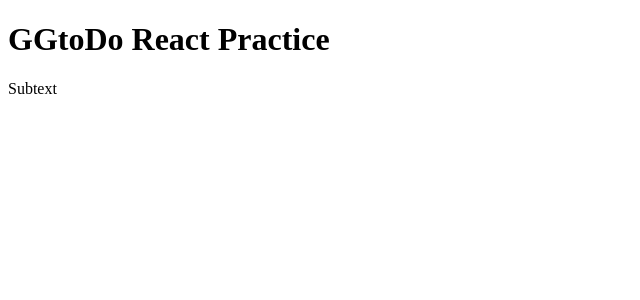
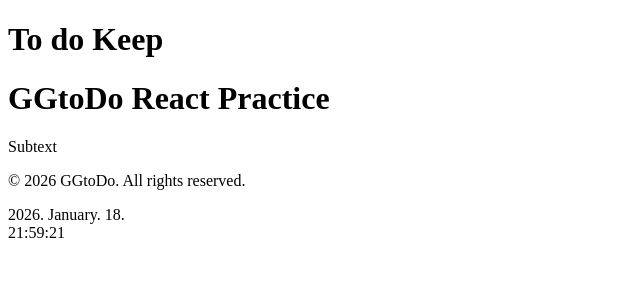
Before and after one commit to GaborSzaboHUN/GGtoDo_ReactPractice, a React (Vite) app: page / in a window 1280 px wide. Shown: the top 300 px of the page, without its empty margins (0-640 px from the left). Built offline with nearby package versions, Linux system fonts and the light colour scheme.

Commit message:
ToDo - Basic header footer done

```diff
--- a/src/App.jsx
+++ b/src/App.jsx
@@ -1,10 +1,14 @@
 import React from "react";
+import Header from "./components/Header.jsx";
+import Footer from "./components/Footer.jsx";
 
 const App = () => {
     return (
         <>
+            <Header />
             <h1>GGtoDo React Practice</h1>
             <p>Subtext</p>
+            <Footer />
         </>
     );
 };
--- /dev/null
+++ b/src/components/Footer.jsx
@@ -0,0 +1,19 @@
+import React from "react";
+import Time from "./Time.jsx";
+import { year, formattedDate } from "./utils/Date";
+
+const Footer = () => {
+    return (
+        <>
+            <footer>
+                <p>© {year} GGtoDo. All rights reserved.</p>
+                <div>
+                    <div>{formattedDate}</div>
+                    <Time />
+                </div>
+            </footer>
+        </>
+    );
+};
+
+export default Footer;
--- /dev/null
+++ b/src/components/Header.jsx
@@ -0,0 +1,11 @@
+import React from "react";
+
+const Header = () => {
+    return (
+        <header>
+            <h1>To do Keep</h1>
+        </header>
+    );
+};
+
+export default Header;
--- /dev/null
+++ b/src/components/Time.jsx
@@ -0,0 +1,15 @@
+import React, { useState } from "react";
+
+const Time = () => {
+    const [currentTime, setCurrentTime] = useState(
+        new Date().toLocaleTimeString("it-IT")
+    );
+
+    setInterval(() => {
+        setCurrentTime(new Date().toLocaleTimeString("it-IT"));
+    }, 1000);
+
+    return <div>{currentTime}</div>;
+};
+
+export default Time;
--- /dev/null
+++ b/src/components/utils/Date.js
@@ -0,0 +1,24 @@
+const today = new Date();
+
+const year = today.getFullYear();
+const month = today.getMonth();
+const day = today.getDate();
+
+const months = [
+    "January",
+    "February",
+    "March",
+    "April",
+    "May",
+    "June",
+    "July",
+    "August",
+    "September",
+    "October",
+    "November",
+    "December",
+];
+
+const formattedDate = `${year}. ${months[month]}. ${day}.`;
+
+export { year, formattedDate };
```
